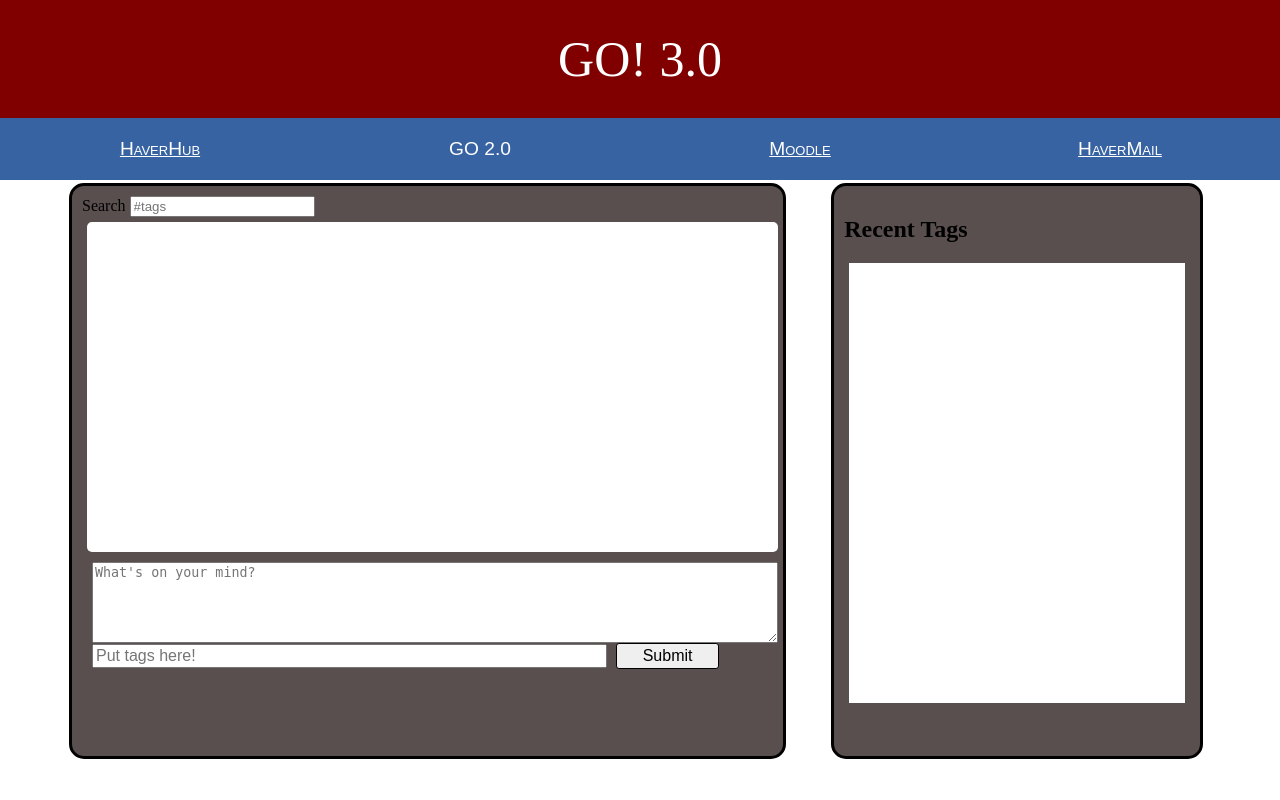
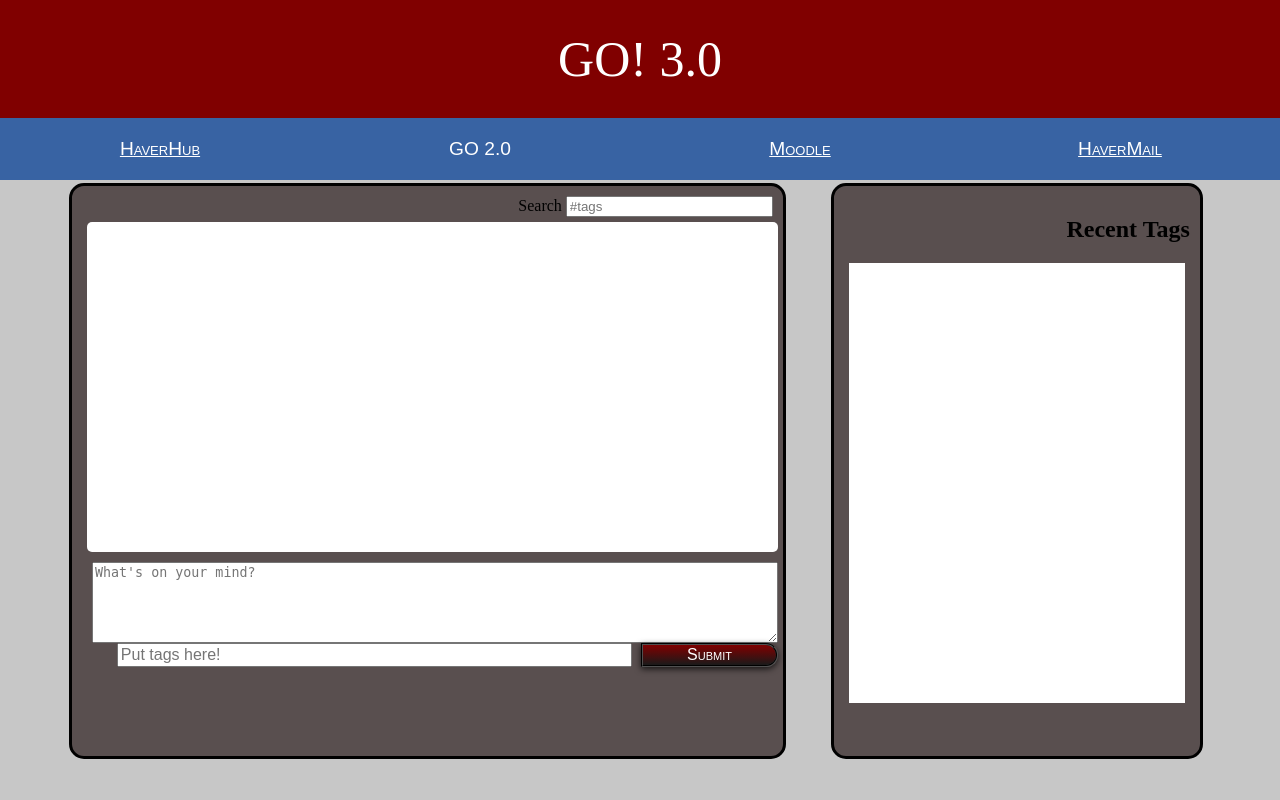
Before and after one commit to Haverford-FIG/GoBoard, a Django app: page / in a window 1280 px wide. Run offline with Django 3.2, Linux system fonts and the light colour scheme; some libraries are stand-ins or nearby versions.

Commit message:
modified submit button, made search a label

```diff
--- a/static/css/main.css
+++ b/static/css/main.css
@@ -1,22 +1,9 @@
 body {
 margin:0px;
 padding:0px;
+background-color:#C7C7C7;
 }
 
-#submit{
-border:1px solid black;
-padding-top:3px;
-padding-bottom:3px;
-border-radius:3px;
-width:15%;
-}
-
-#submit:hover {
-background-color:yellow;
-border:2px solid black;
-cursor:pointer;
-
-}
 
 .ui-autocomplete {
 max-height: 100px;
@@ -80,6 +67,15 @@ background-color:#594F4F;
 padding:10px;
 border-radius:15px;
 }
+
+#tagSearchBox{
+width:30%;
+}
+
+label, .fullBox{
+text-align:right;
+}
+
 .tagBox
 {
 margin:5px;
@@ -88,6 +84,7 @@ height:80%;
 width: 20%
 overflow-y:auto;
 }
+
 .shoutEven
 {
 padding-left:5px;
@@ -138,6 +135,33 @@ input#tags{
     margin-right:5px;
 }
 
+#submit{
+border:2px groove #505050;
+width:20%;
+cursor:pointer; /*forces the cursor to change to a hand when the button is hovered*/
+/*give the background a gradient - see cssdemos.tupence.co.uk/gradients.htm for more info*/
+background-color:maroon; /*required for browsers that don't support gradients*/
+background: -webkit-linear-gradient(top, maroon, #1A1A1A);
+/*style to the text inside the button*/
+font-family:Arial;
+color:#fff;
+font-variant:small-caps;
+border-radius: 0 15px 15px 0;
+/*add a drop shadow to the button*/
+-webkit-box-shadow: rgba(0, 0, 0, .75) 0 2px 6px;
+-moz-box-shadow: rgba(0, 0, 0, .75) 0 2px 6px;
+box-shadow: rgba(0, 0, 0, .75) 0 2px 6px;
+}
+/***NOW STYLE THE BUTTON'S HOVER AND FOCUS STATES***/
+input#submitbutton:hover, input#submitbutton:focus {
+color:#edebda;
+/*reduce the spread of the shadow to give a pushed effect*/
+-webkit-box-shadow: rgba(0, 0, 0, .25) 0 1px 0px;
+-moz-box-shadow: rgba(0, 0, 0, .25) 0 1px 0px;
+box-shadow: rgba(0, 0, 0, .25) 0 1px 0px;
+}
+
+
 .kwicks {
  position:relative;
  height: 60px;
--- a/templates/goChat.html
+++ b/templates/goChat.html
@@ -1,5 +1,6 @@
 <div id="general">
-    <div id="tagSearchSubmit">Search
+    <div id="tagSearchSubmit">
+    <label for="tagSearchBox">Search</label>
     <input type="text" id="tagSearchBox" placeholder="#tags"/>
 	</div>
 	<div class="messageBox" id="messagebox">
```
